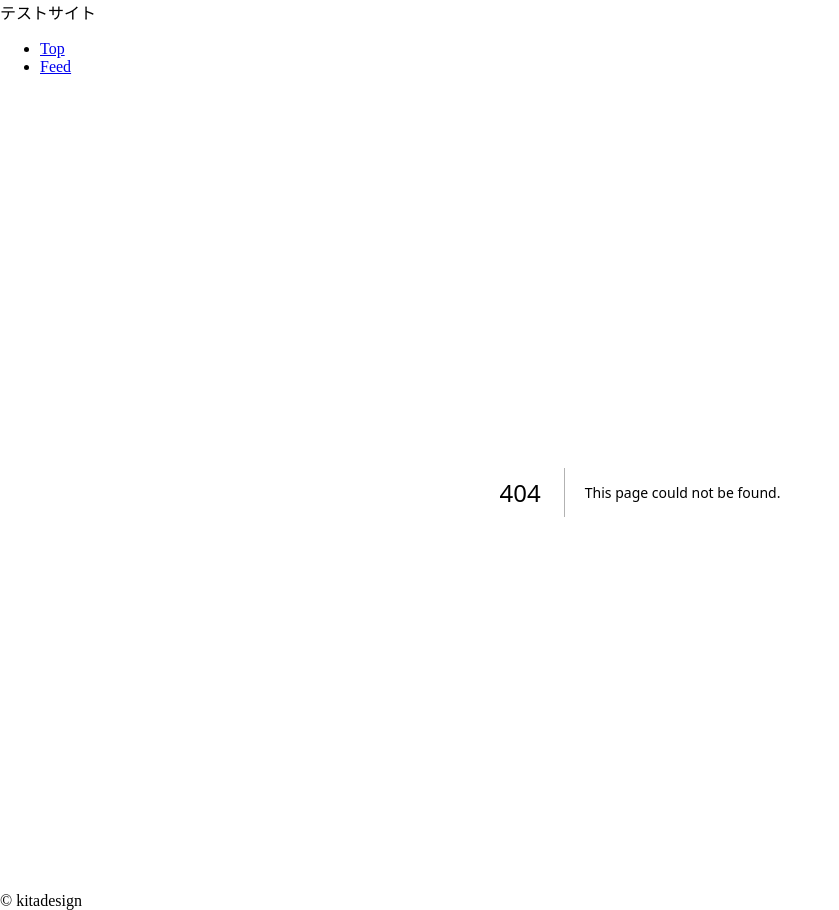
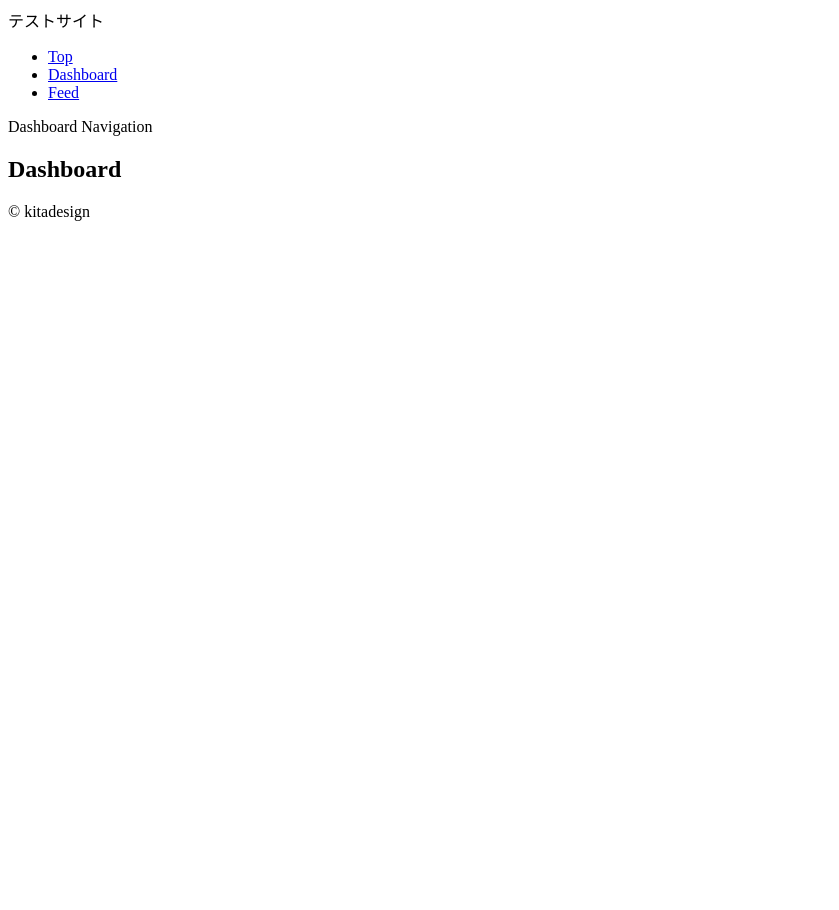
Before and after one commit to kitadesign/next-auth-firebase, a Next.js app: page /dashboard in a window 1280 px wide. Before the commit this address had no page. Shown: the whole page, without its empty margins (0-839 px from the left). After the commit the page ends 800 px from the top, so only its background shows below. Built offline with nearby package versions, Linux system fonts and the light colour scheme.

Commit message:
ネストされたLayoutの確認

```diff
--- /dev/null
+++ b/app/dashboard/layout.tsx
@@ -0,0 +1,13 @@
+import { ReactNode } from 'react'
+
+// NOTE: rootのlayoutにネストされる
+export default function DashboardLayout({ children }: {
+  children: ReactNode,
+}) {
+  return (
+    <section>
+      <nav>Dashboard Navigation</nav>
+      {children}
+    </section>
+  )
+}
--- /dev/null
+++ b/app/dashboard/page.tsx
@@ -0,0 +1,7 @@
+export default function DashboardPage () {
+  return (
+    <div>
+      <h2>Dashboard</h2>
+    </div>
+  )
+}
--- a/app/layout.tsx
+++ b/app/layout.tsx
@@ -19,6 +19,7 @@ export default function RootLayout({ children, }: {
             <nav>
               <ul>
                 <li><Link href="/">Top</Link></li>
+                <li><Link href="/dashboard">Dashboard</Link></li>
                 <li><Link href="/feed">Feed</Link></li>
               </ul>
             </nav>
```
Also changed, not shown: app/dashboard/head.tsx (added, +8 -0 lines).
